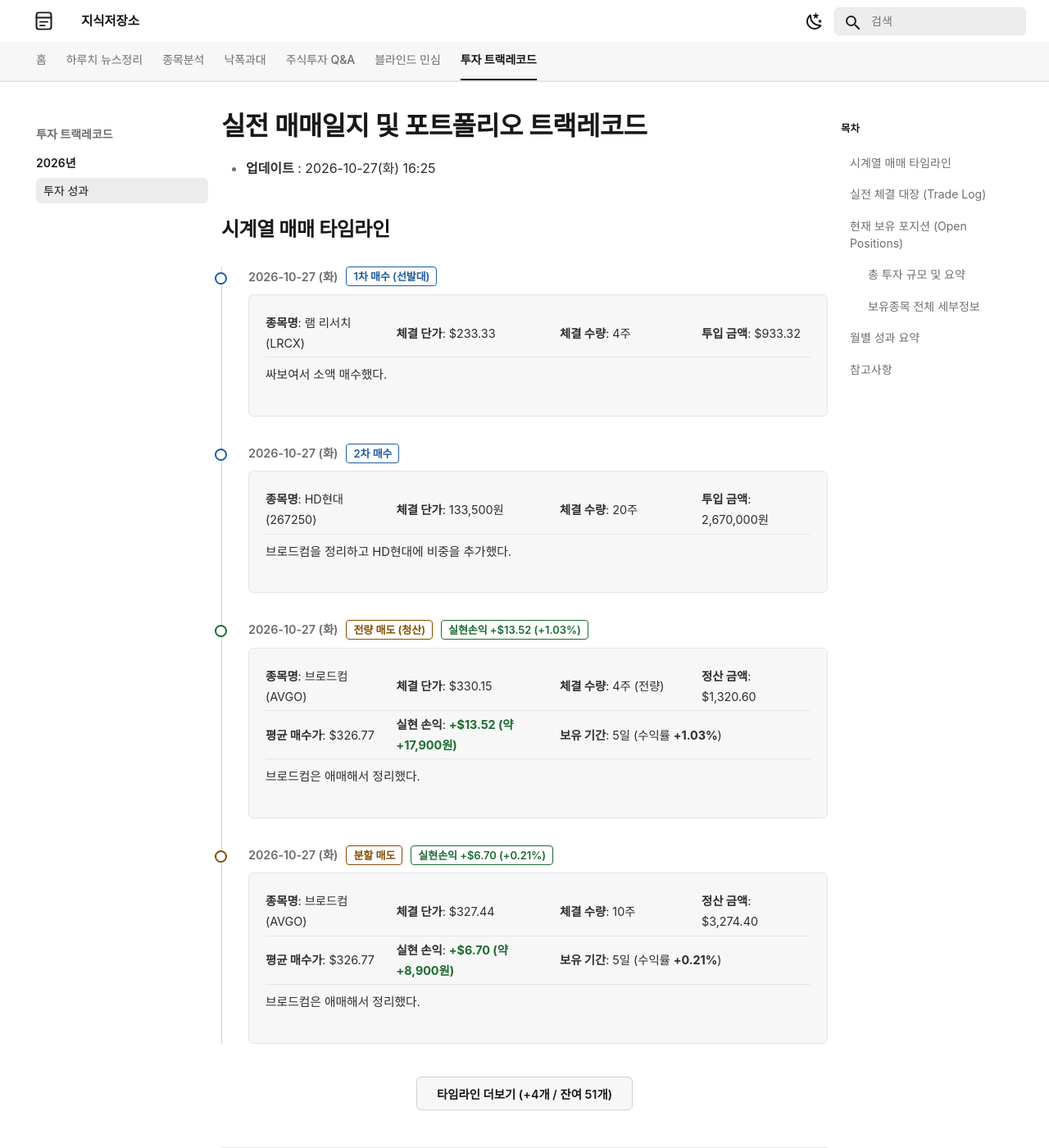
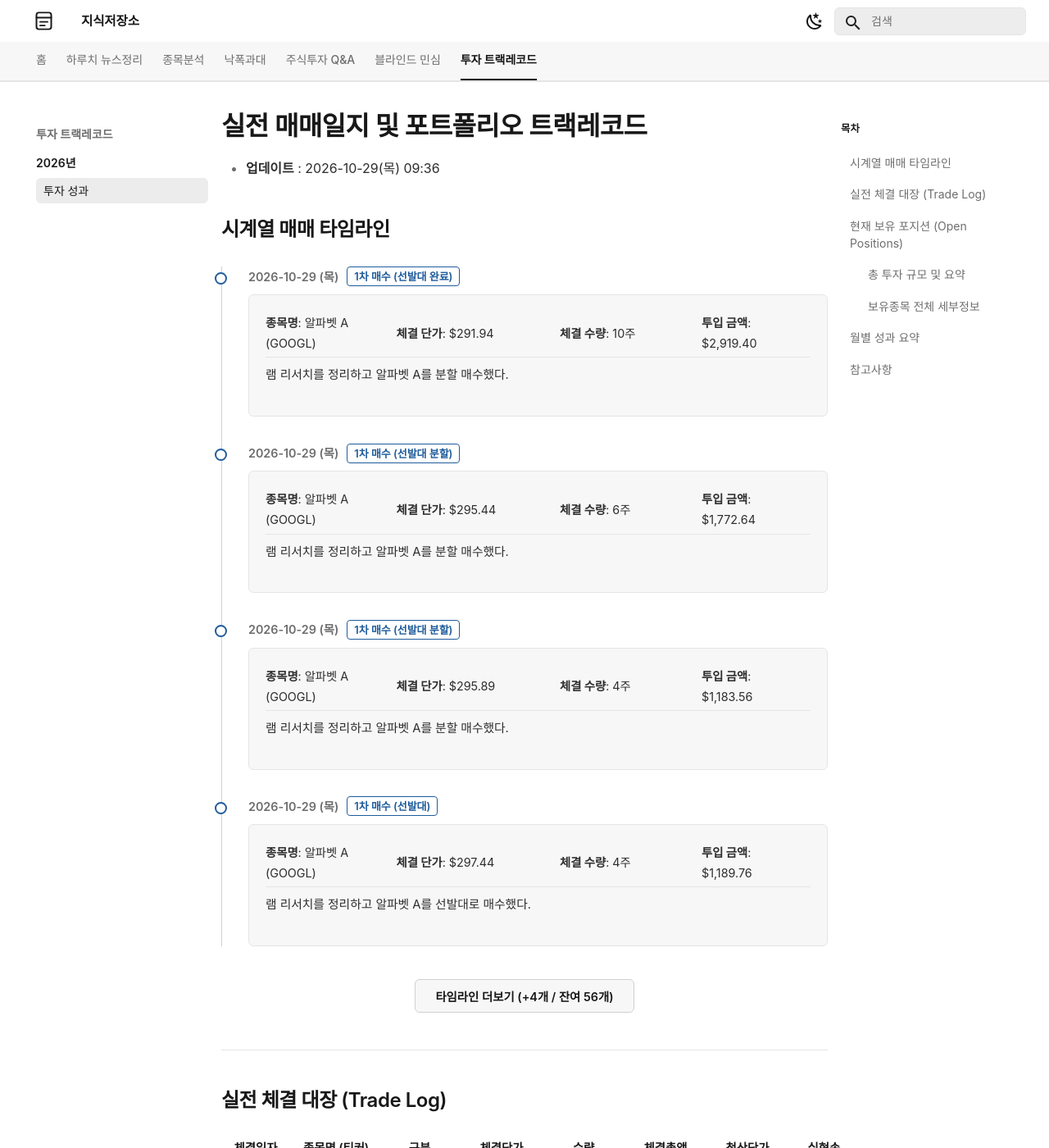
Before and after one commit to ju-sic/ju-sic.github.io, an MkDocs documentation site: the page built from docs/records/2026/trade-track-record.md, in a window 1280 px wide and 1400 px high. Shown: the whole window at 82% size. Built offline with MkDocs 1.6.1 and Material for MkDocs 9.7.7, drawn with Linux system fonts in a browser that asks for light colours; some web fonts are replaced; a script that is not in the unit is left out; some of the changed text lies outside the part shown.

Commit message:
2026년 10월 29일 램 리서치 청산 및 알파벳 A 신규 매수 트랙레코드 업데이트 배포

```diff
--- a/docs/records/2026/trade-track-record.md
+++ b/docs/records/2026/trade-track-record.md
@@ -1,11 +1,107 @@
 # 실전 매매일지 및 포트폴리오 트랙레코드
 
-- **업데이트** : 2026-10-27(화) 16:25
+- **업데이트** : 2026-10-29(목) 09:36
 
 
 ## 시계열 매매 타임라인
 
 <div class="kb-timeline">
+  <div class="kb-timeline-item">
+    <div class="kb-timeline-marker kb-timeline-marker--buy"></div>
+    <div class="kb-timeline-header">
+      <span class="kb-timeline-date">2026-10-29 (목)</span>
+      <span class="kb-badge kb-badge--buy">1차 매수 (선발대 완료)</span>
+    </div>
+    <div class="kb-timeline-body">
+      <table class="kb-timeline-table">
+        <tr>
+          <td><strong>종목명</strong>: 알파벳 A (GOOGL)</td>
+          <td><strong>체결 단가</strong>: $291.94</td>
+          <td><strong>체결 수량</strong>: 10주</td>
+          <td><strong>투입 금액</strong>: $2,919.40</td>
+        </tr>
+      </table>
+      <p class="kb-timeline-desc">램 리서치를 정리하고 알파벳 A를 분할 매수했다.</p>
+    </div>
+  </div>
+  <div class="kb-timeline-item">
+    <div class="kb-timeline-marker kb-timeline-marker--buy"></div>
+    <div class="kb-timeline-header">
+      <span class="kb-timeline-date">2026-10-29 (목)</span>
+      <span class="kb-badge kb-badge--buy">1차 매수 (선발대 분할)</span>
+    </div>
+    <div class="kb-timeline-body">
+      <table class="kb-timeline-table">
+        <tr>
+          <td><strong>종목명</strong>: 알파벳 A (GOOGL)</td>
+          <td><strong>체결 단가</strong>: $295.44</td>
+          <td><strong>체결 수량</strong>: 6주</td>
+          <td><strong>투입 금액</strong>: $1,772.64</td>
+        </tr>
+      </table>
+      <p class="kb-timeline-desc">램 리서치를 정리하고 알파벳 A를 분할 매수했다.</p>
+    </div>
+  </div>
+  <div class="kb-timeline-item">
+    <div class="kb-timeline-marker kb-timeline-marker--buy"></div>
+    <div class="kb-timeline-header">
+      <span class="kb-timeline-date">2026-10-29 (목)</span>
+      <span class="kb-badge kb-badge--buy">1차 매수 (선발대 분할)</span>
+    </div>
+    <div class="kb-timeline-body">
+      <table class="kb-timeline-table">
+        <tr>
+          <td><strong>종목명</strong>: 알파벳 A (GOOGL)</td>
+          <td><strong>체결 단가</strong>: $295.89</td>
+          <td><strong>체결 수량</strong>: 4주</td>
+          <td><strong>투입 금액</strong>: $1,183.56</td>
+        </tr>
+      </table>
+      <p class="kb-timeline-desc">램 리서치를 정리하고 알파벳 A를 분할 매수했다.</p>
+    </div>
+  </div>
+  <div class="kb-timeline-item">
+    <div class="kb-timeline-marker kb-timeline-marker--buy"></div>
+    <div class="kb-timeline-header">
+      <span class="kb-timeline-date">2026-10-29 (목)</span>
+      <span class="kb-badge kb-badge--buy">1차 매수 (선발대)</span>
+    </div>
+    <div class="kb-timeline-body">
+      <table class="kb-timeline-table">
+        <tr>
+          <td><strong>종목명</strong>: 알파벳 A (GOOGL)</td>
+          <td><strong>체결 단가</strong>: $297.44</td>
+          <td><strong>체결 수량</strong>: 4주</td>
+          <td><strong>투입 금액</strong>: $1,189.76</td>
+        </tr>
+      </table>
+      <p class="kb-timeline-desc">램 리서치를 정리하고 알파벳 A를 선발대로 매수했다.</p>
+    </div>
+  </div>
+  <div class="kb-timeline-item">
+    <div class="kb-timeline-marker kb-timeline-marker--close"></div>
+    <div class="kb-timeline-header">
+      <span class="kb-timeline-date">2026-10-29 (목)</span>
+      <span class="kb-badge kb-badge--sell">전량 매도 (청산)</span>
+      <span class="kb-badge kb-badge--gain">실현손익 +$66.40 (+7.11%)</span>
+    </div>
+    <div class="kb-timeline-body">
+      <table class="kb-timeline-table">
+        <tr>
+          <td><strong>종목명</strong>: 램 리서치 (LRCX)</td>
+          <td><strong>체결 단가</strong>: $249.93</td>
+          <td><strong>체결 수량</strong>: 4주 (전량)</td>
+          <td><strong>정산 금액</strong>: $999.72</td>
+        </tr>
+        <tr>
+          <td><strong>평균 매수가</strong>: $233.33</td>
+          <td><strong>실현 손익</strong>: <strong style="color: var(--kb-sem-tip);">+$66.40 (약 +88,700원)</strong></td>
+          <td colspan="2"><strong>보유 기간</strong>: 2일 (수익률 <strong>+7.11%</strong>)</td>
+        </tr>
+      </table>
+      <p class="kb-timeline-desc">램 리서치는 애매해서 전량 정리했다.</p>
+    </div>
+  </div>
   <div class="kb-timeline-item">
     <div class="kb-timeline-marker kb-timeline-marker--buy"></div>
     <div class="kb-timeline-header">
@@ -1112,6 +1208,11 @@
 
 | 체결일자 | 종목명 (티커) | 구분 | 체결단가 | 수량 | 체결총액 | 청산단가 | 실현손익 | 수익률 | 보유일 |
 | :---: | :--- | :---: | :---: | :---: | :---: | :---: | :---: | :---: | :---: |
+| **10-29** | [알파벳 A (`GOOGL`)](../../stocks/2026/09/alphabet.md) | 매수 (1차) | $291.94 | 10주 | $2,919.40 | — | (미실현) | — | — |
+| **10-29** | [알파벳 A (`GOOGL`)](../../stocks/2026/09/alphabet.md) | 매수 (1차) | $295.44 | 6주 | $1,772.64 | — | (미실현) | — | — |
+| **10-29** | [알파벳 A (`GOOGL`)](../../stocks/2026/09/alphabet.md) | 매수 (1차) | $295.89 | 4주 | $1,183.56 | — | (미실현) | — | — |
+| **10-29** | [알파벳 A (`GOOGL`)](../../stocks/2026/09/alphabet.md) | 매수 (1차) | $297.44 | 4주 | $1,189.76 | — | (미실현) | — | — |
+| **10-29** | [램 리서치 (`LRCX`)](../../stocks/2026/10/lam-research.md) | 매도 (청산) | $233.33 | 4주 | $933.32 | $249.93 | **+$66.40 (약 +88,700원)** | **+7.11%** | **2일** |
 | **10-27** | [램 리서치 (`LRCX`)](../../stocks/2026/10/lam-research.md) | 매수 (1차) | $233.33 | 4주 | $933.32 | — | (미실현) | — | — |
 | **10-27** | [HD현대 (`267250`)](../../stocks/2026/10/hd-hyundai.md) | 매수 (2차) | 133,500원 | 20주 | 2,670,000원 | — | (미실현) | — | — |
 | **10-27** | [브로드컴 (`AVGO`)](../../stocks/2026/08/broadcom.md) | 매도 (청산) | $326.77 | 4주 | $1,307.08 | $330.15 | **+$13.52 (약 +17,900원)** | **+1.03%** | **5일** |
@@ -1184,23 +1285,23 @@
 <div class="kb-portfolio-metrics">
   <div class="kb-portfolio-metric-card">
     <span class="label">현재 총 투자원금</span>
-    <span class="value">약 7,161,000원</span>
-    <span class="sub">해외 $933.32 + 국내 5,924,800원 (총 2개 종목)</span>
+    <span class="value">약 15,365,000원</span>
+    <span class="sub">해외 $7,065.36 + 국내 5,924,800원 (총 2개 종목)</span>
   </div>
   <div class="kb-portfolio-metric-card">
     <span class="label">최대 비중 종목</span>
-    <span class="value">HD현대 (82.7%)</span>
-    <span class="sub">HD현대 44주 (5,924,800원)</span>
+    <span class="value">알파벳 A (61.4%)</span>
+    <span class="sub">알파벳 A 24주 ($7,065.36)</span>
   </div>
   <div class="kb-portfolio-metric-card">
     <span class="label">최장기 보유 종목</span>
     <span class="value">HD현대 (267250)</span>
-    <span class="sub">2026-10-26 진입 (1일차)</span>
+    <span class="sub">2026-10-26 진입 (3일차)</span>
   </div>
   <div class="kb-portfolio-metric-card">
     <span class="label">현재 총 평가금액</span>
-    <span class="value">약 7,251,000원</span>
-    <span class="sub">평가손익 약 +90,000원 (+1.26%)</span>
+    <span class="value">약 15,597,000원</span>
+    <span class="sub">평가손익 약 +232,000원 (+1.51%)</span>
   </div>
 </div>
 
@@ -1208,10 +1309,10 @@
 
 | 종목명 (티커) | 비중 | 최초 진입일자 | 보유수량 | 평균매수가 | 현재가 | 평가손익 (수익률) |
 | :--- | :---: | :---: | :---: | :---: | :---: | :---: |
-| [HD현대 (`267250`)](../../stocks/2026/10/hd-hyundai.md) | **82.7%** | 2026-10-26 | 44주 | 134,655원 | 136,200원 | **+68,000원 (+1.15%)** |
-| [램 리서치 (`LRCX`)](../../stocks/2026/10/lam-research.md) | **17.3%** | 2026-10-27 | 4주 | $233.33 | $237.50 | **+$16.68 (+1.79%)** |
+| [알파벳 A (`GOOGL`)](../../stocks/2026/09/alphabet.md) | **61.4%** | 2026-10-29 | 24주 | $294.39 | $292.50 | **-$45.36 (-0.64%)** |
+| [HD현대 (`267250`)](../../stocks/2026/10/hd-hyundai.md) | **38.6%** | 2026-10-26 | 44주 | 134,655원 | 141,300원 | **+292,400원 (+4.94%)** |
 
-> *비중은 총 투자원금(약 7,161,000원, 환율 1,324.4원 기준) 기준 비중입니다.*
+> *비중은 총 투자원금(약 15,365,000원, 환율 1,336.1원 기준) 기준 비중입니다.*
 
 
 ---
@@ -1220,9 +1321,9 @@
 
 | 운용 월 | 총 거래건수 | 익절 건수 | 손절 건수 | 승률 | 월간 실현손익 | 월간 수익률 (MWR) |
 | :---: | :---: | :---: | :---: | :---: | :---: | :---: |
-| **2026-10** | 45건 | 14건 | 1건 | 93.3% | +1,146,700원 | +2.34% |
+| **2026-10** | 50건 | 15건 | 1건 | 93.8% | +1,235,400원 | +2.46% |
 | **2026-09** | 17건 | 3건 | 0건 | 100% | +720,800원 | +11.20% |
-| **누적 합계** | **62건** | **17건** | **1건** | **94.4%** | **+1,867,500원** | **+3.37%** |
+| **누적 합계** | **67건** | **18건** | **1건** | **94.7%** | **+1,956,200원** | **+3.45%** |
 
 ---
 
```
Also changed, not shown: docs/index.md (+1 -1 lines).
